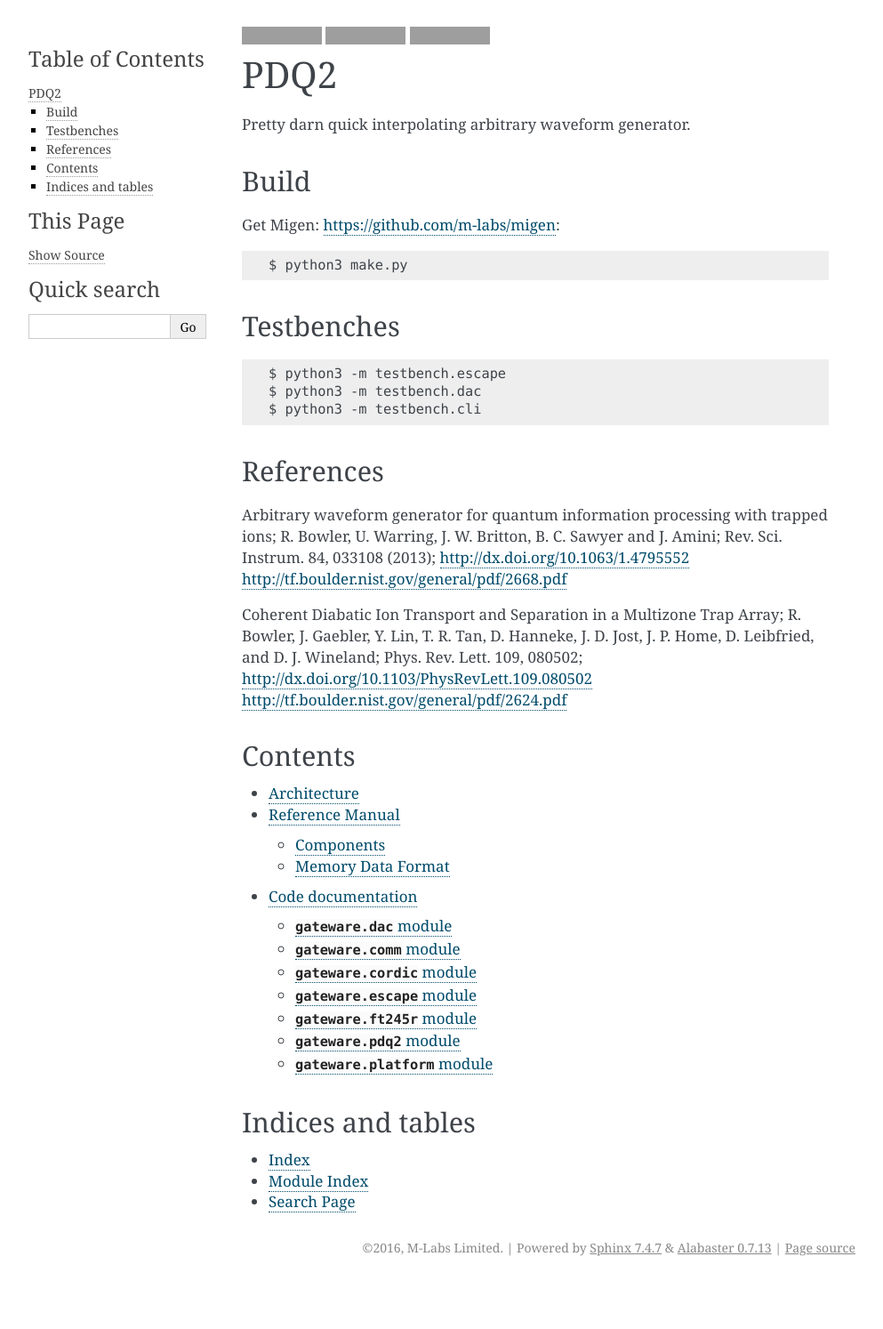
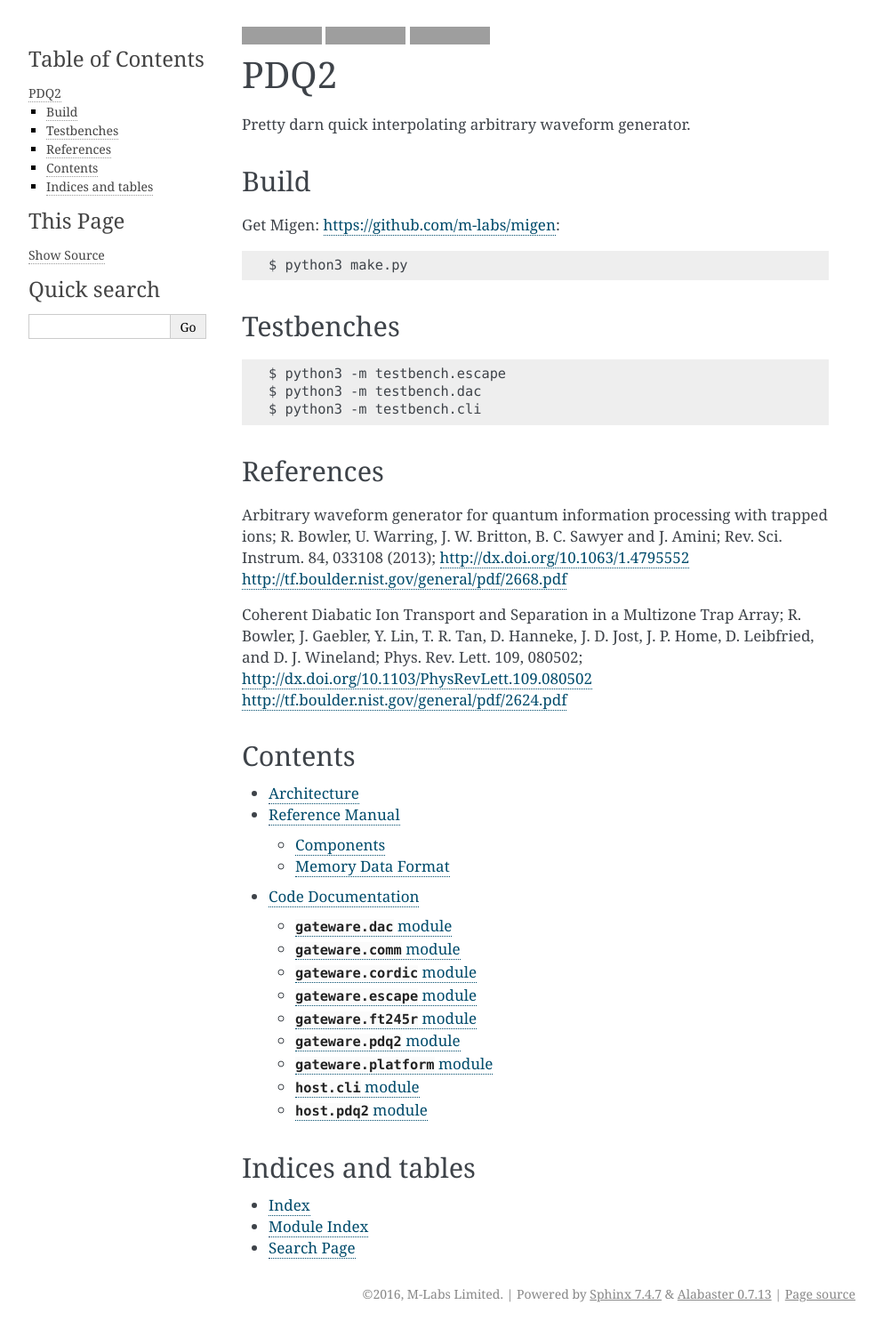
Before and after one commit to nist-ionstorage/pdq2, a Sphinx documentation site: the page built from doc/index.rst, in a window 1280 px wide. Shown: the whole page at 89% size, without its empty margins (148-1141 px from the left). Built offline with Sphinx 7.4.7, drawn with Linux system fonts in a browser that asks for light colours; before the commit the page ends 1442 px from its top, so only the background shows below that; grey boxes are pictures that could not be loaded.

Commit message:
doc/api: add host

```diff
--- a/doc/api.rst
+++ b/doc/api.rst
@@ -1,4 +1,4 @@
-Code documentation
+Code Documentation
 ==================
 
 
@@ -49,3 +49,16 @@
 
 .. automodule:: gateware.platform
     :members:
+
+
+:mod:`host.cli` module
+----------------------
+
+.. automodule:: host.cli
+    :members:
+
+:mod:`host.pdq2` module
+-----------------------
+
+.. automodule:: host.pdq2
+    :members:
```
